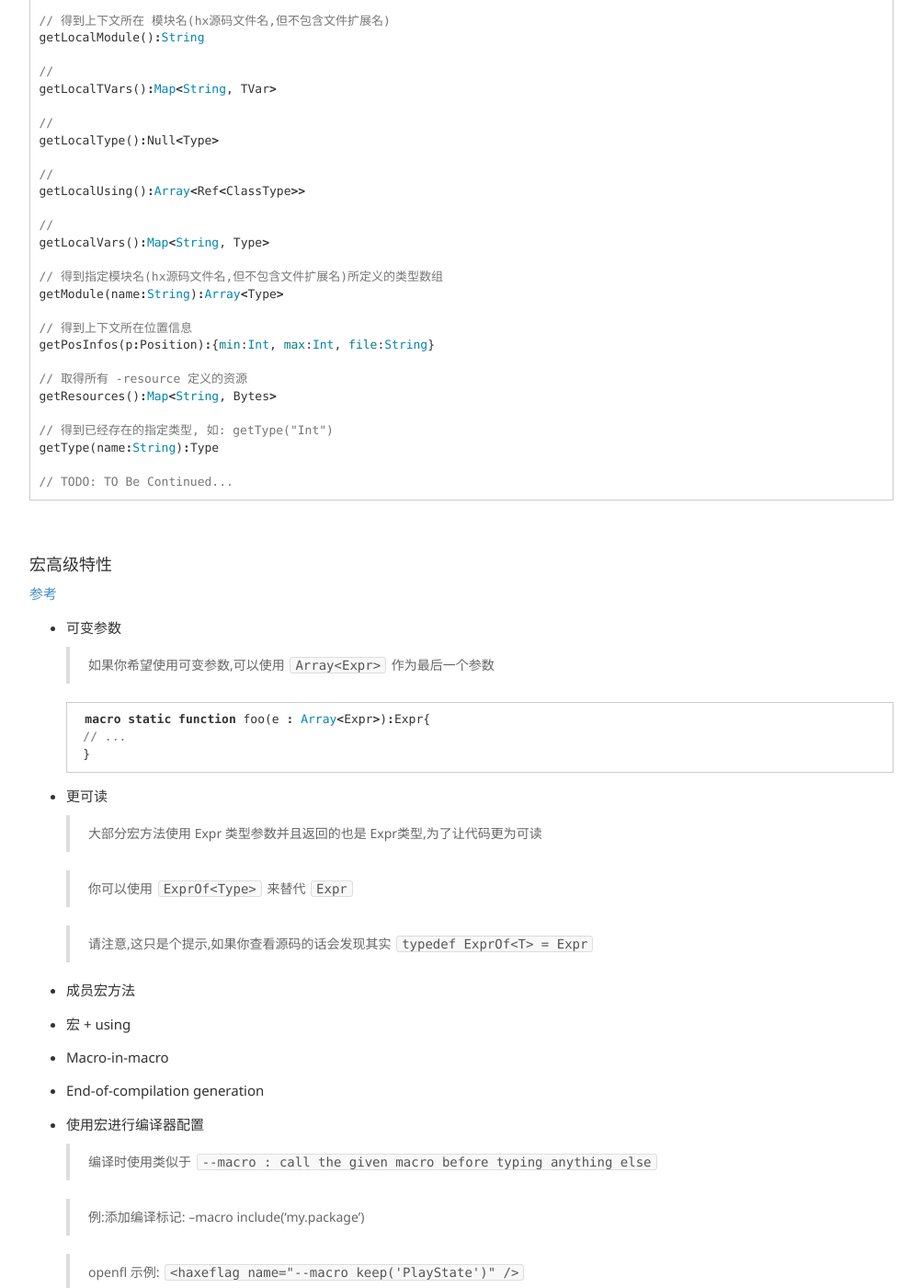
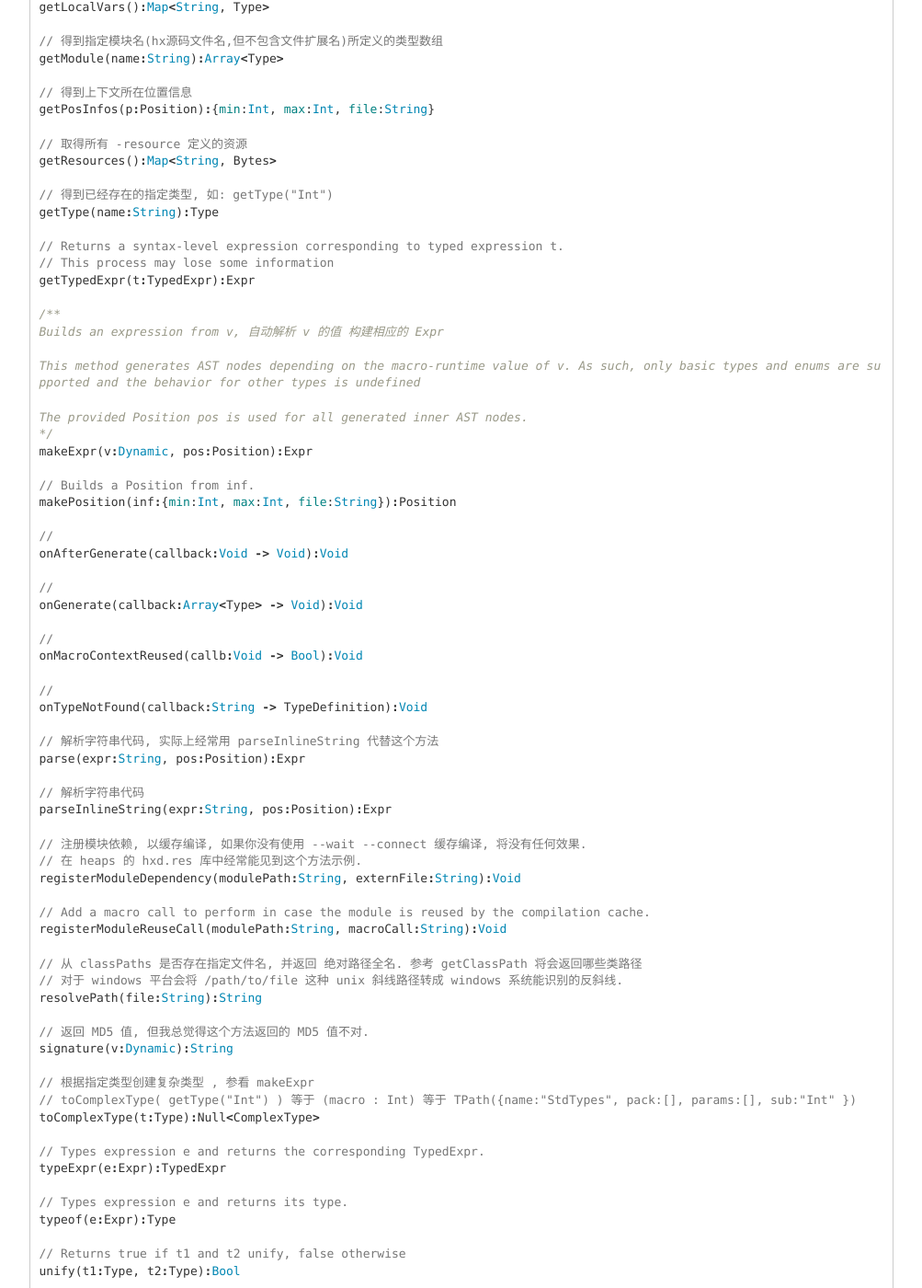
Before and after one commit to R32/r32.github.io, a Jekyll site: the page built from _posts/haxe/2014-05-08-haxe-macro.markdown, in a window 1280 px wide and 1400 px high, scrolled down 11203 px. Shown: the whole window at 92% size, without its empty margins (138-1141 px from the left). Built offline with Jekyll 4.4.1, drawn with Linux system fonts in a browser that asks for light colours; Markdown is read by kramdown in place of the engine named in the settings; some of the changed text lies outside the part shown.

Commit message:
haxe-macro.markdown

````diff
--- a/_posts/haxe/2014-05-08-haxe-macro.markdown
+++ b/_posts/haxe/2014-05-08-haxe-macro.markdown
@@ -1,7 +1,7 @@
 ---
 
 layout: post
-title:	macro 宏编译
+title:	条件编译 和 宏
 date:   2014-05-08 10:26:10
 categories: haxe
 
@@ -16,7 +16,8 @@
 <!-- more -->
 <br />
 
-### 条件编译
+条件编译
+------
 
 [条件编译 (Conditional Compilation)](http://haxe.org/manual/lf-condition-compilation.html). Haxe 通过使用 `#if #else #elseif #end` 来 **检测编译器标志**, 用于实现 **条件编译**. 严格来说我不应该把 这一节内容放在 宏 这一章
 
@@ -134,8 +135,12 @@
 
 <br />
 
+宏
+------
 
-### 宏方法
+**Tips:** haxe 标准库中有很多 工具类能更好地构建, 如: macro.TypeTools, macro.ExprTools, 以及其它以 Tools 结尾的类, 通常是使用 using 关键字添加这些工具类.
+
+#### 宏方法
 
 内容只适用于 haxe 3. 宏相当于一个在编译时运行的 neko 平台.例如: 在编译时输出 `--macro Sys.println('Hello macro!')`
 
@@ -277,7 +282,7 @@
 	}
 	```
 
-### 小抄
+#### 小抄
 
 ```haxe
 class Main{
@@ -374,7 +379,7 @@
 	}
 	```
 
-### Reification Escaping
+#### Reification Escaping
 
 The Haxe Compiler allows reification of expressions, types and classes to simplify working with macros.
 
@@ -435,26 +440,6 @@
  	```
 <br />
 
-#### 宏构建`@:build`
-
-通过宏的方式动态构建 `class` 或 `enum`. **注意: @:build 或@:autoBuild 调用的方法没有添加 macro**
-
-需要理解 AST,以前了解 haxe.macro 包中的所有类. [新参考](http://haxe.org/manual/macro-type-building.html) [参考](http://old.haxe.org/manual/macros/build)
-
-build宏函数 与 普通的宏函数不一样的地方:
-
- * 返回的类型不是 `Expr` ,而是 `Array<Field>`. (`haxe/macro/Expr.hx` 文件中定义了 `Field`)
-
- * build 宏函数内部的 macro.Context 没有 getLocalMethid 和 getLocalVars.
-
- * build 宏函数内部的 macro.Context 有方法 getBuildFields()
-
- * 不是直接调用,而是将元标记 `@:build` 或 `@:autoBuild` 放在一个 `class` 或 `enum` 定义中.
-
-[build 一个示例]({% post_url haxe/2014-05-13-tips-on-haxe %}#自定义元标记-Metadata), 其实 haxelib heaps 库中 hxd 目录下有很多很好的宏构建示例
-
-
-<br />
 
 #### Compiler
 
@@ -537,7 +522,7 @@
 // 设置字段类型
 setFieldType(className:String, field:String, type:String, isStatic:Bool = null):Void
 
-// 设置输出文件名, 绝对路径包括磁盘全名. 例如编译到 hello.swf, 那么 输出文件名为 X:\path\to\hello.swf
+// 设置输出文件名, 绝对路径全名包括磁盘. 例如编译到 hello.swf, 那么 输出文件名为 X:\path\to\hello.swf
 setOutput(fileOrDir:String):Void
 ```
 
@@ -567,7 +552,7 @@
 }
 ```
 
-这个类的方法经常用于 宏方法, 宏构建中
+这个类的方法经常用于 宏方法, 宏构建中, 下列方法未注释的请参数 API 文档描述.
 
 ```haxe
 // 添加资源文件, haxe.Resource 类能获得这个方法定义的资源文件, 通过 -resource file@name 在编译命令行定义
@@ -646,11 +631,114 @@
 // 得到已经存在的指定类型, 如: getType("Int")
 getType(name:String):Type
 
-// TODO: TO Be Continued...
+// Returns a syntax-level expression corresponding to typed expression t.
+// This process may lose some information
+getTypedExpr(t:TypedExpr):Expr
+
+/**
+Builds an expression from v, 自动解析 v 的值 构建相应的 Expr
+
+This method generates AST nodes depending on the macro-runtime value of v. As such, only basic types and enums are supported and the behavior for other types is undefined
+
+The provided Position pos is used for all generated inner AST nodes.
+*/
+makeExpr(v:Dynamic, pos:Position):Expr
+
+// Builds a Position from inf.
+makePosition(inf:{min:Int, max:Int, file:String}):Position
+
+//
+onAfterGenerate(callback:Void -> Void):Void
+
+//
+onGenerate(callback:Array<Type> -> Void):Void
+
+//
+onMacroContextReused(callb:Void -> Bool):Void
+
+//
+onTypeNotFound(callback:String -> TypeDefinition):Void
+
+// 解析字符串代码, 实际上经常用 parseInlineString 代替这个方法
+parse(expr:String, pos:Position):Expr
+
+// 解析字符串代码
+parseInlineString(expr:String, pos:Position):Expr
+
+// 注册模块依赖, 以缓存编译, 如果你没有使用 --wait --connect 缓存编译, 将没有任何效果.
+// 在 heaps 的 hxd.res 库中经常能见到这个方法示例.
+registerModuleDependency(modulePath:String, externFile:String):Void
+
+// Add a macro call to perform in case the module is reused by the compilation cache.
+registerModuleReuseCall(modulePath:String, macroCall:String):Void
+
+// 从 classPaths 是否存在指定文件名, 并返回 绝对路径全名. 参考 getClassPath 将会返回哪些类路径
+// 对于 windows 平台会将 /path/to/file 这种 unix 斜线路径转成 windows 系统能识别的反斜线.
+resolvePath(file:String):String
+
+// 返回 MD5 值, 但我总觉得这个方法返回的 MD5 值不对.
+signature(v:Dynamic):String
+
+// 根据指定类型创建复杂类型 , 参看 makeExpr
+// toComplexType( getType("Int") ) 等于 (macro : Int) 等于 TPath({name:"StdTypes", pack:[], params:[], sub:"Int" })
+toComplexType(t:Type):Null<ComplexType>
+
+// Types expression e and returns the corresponding TypedExpr.
+typeExpr(e:Expr):TypedExpr
+
+// Types expression e and returns its type.
+typeof(e:Expr):Type
+
+// Returns true if t1 and t2 unify, false otherwise
+unify(t1:Type, t2:Type):Bool
+
+// Displays a compilation warning msg at the given Position pos
+warning(msg:String, pos:Position):Void
 ```
 <br />
 
+#### 宏构建
 
+通过宏的方式动态构建 `class` 或 `enum`. **注意: @:build 或@:autoBuild 调用的方法没有添加 macro**
+
+需要理解 AST,以前了解 haxe.macro 包中的所有类. [新参考](http://haxe.org/manual/macro-type-building.html) [参考](http://old.haxe.org/manual/macros/build)
+
+build宏函数 与 普通的宏函数不一样的地方:
+
+ * 返回的类型不是 `Expr` ,而是 `Array<Field>`. (`haxe/macro/Expr.hx` 文件中定义了 `Field`)
+
+ * build 宏函数内部的 macro.Context **没有** getLocalMethid 和 getLocalVars.
+
+ * build 宏函数内部的 macro.Context **有** getBuildFields()
+
+ * 不是直接调用,而是将元标记 `@:build` 或 `@:autoBuild` 放在一个 `class` 或 `enum` 定义中.
+
+[build 一个示例]({% post_url haxe/2014-05-13-tips-on-haxe %}#自定义元标记-metadata), 其实 haxelib heaps 库中 hxd 目录下有很多很好的宏构建示例
+
+<br />
+
+**在宏构建方法中, 使用 macro 关键字能省很多麻烦的事情**, 比如宏动态创建字段时: 注意 kind 字段
+
+```haxe
+// 创建一个 MIN 的静态常量值.
+public static function buildMIN(){
+	var fields = Context.getBuildFields();
+	var pos = Context.currentPos();
+	fields.push({
+		name : "MIN",
+		access : [APublic,AStatic,AInline],
+
+		//下行的第一个参数也可以用 FVar(TPath({name:"Int" ,pack:[]})
+		//kind : FVar(TPath({name:"StdTypes", pack:[], params:[], sub:"Int" }), {expr: EConst(CInt("200")), pos: pos }),
+		//kind : FVar(Context.toComplexType(Context.getType("Int")), Context.makeExpr(200,pos))	// Context类有一些方法
+		kind: FVar(macro :Int, macro 200),	// 使用 macro 让一切变得简单
+		pos : pos
+	});
+	return fields;
+}
+```
+
+<br />
 
 #### 宏高级特性
 
@@ -668,9 +756,7 @@
 
  * 更可读
 
-	> 大部分宏方法使用 Expr 类型参数并且返回的也是 Expr类型,为了让代码更为可读
-
-	> 你可以使用 `ExprOf<Type>` 来替代 `Expr`
+	> 大部分宏方法使用 Expr 类型参数并且返回的也是 Expr类型,为了让代码更为可读, 你可以使用 `ExprOf<Type>` 来替代 `Expr`
 
 	> 请注意,这只是个提示,如果你查看源码的话会发现其实 `typedef ExprOf<T> = Expr`
 
@@ -693,11 +779,13 @@
 
  * 基准测试 / 优化 (Benchmarking / Optimization)
 
-### 其它
+<br />
 
-	* `Context.unify(t1,t2)` 检测二个类型是否能(统一?),难道是类似于 二个数字的公约数的东西?? **未知**
+#### 其它
 
- 	* `Context.follow(t,notRecursion=false)` ,在调用 unify() 之后调用这个方法,提升到 unify ??? **同上**
+	* `Context.unify(t1,t2)` 检测二个类型是否能(统一?),是检测二个类型是否能隐式转换到其中的一种???
+
+ 	* `expr.follow(t,notRecursion=false)` ,在调用 unify() 之后调用这个方法,提升到 unify ??? **同上**
 
 	```haxe
 	using haxe.macro.TypeTools;
````
